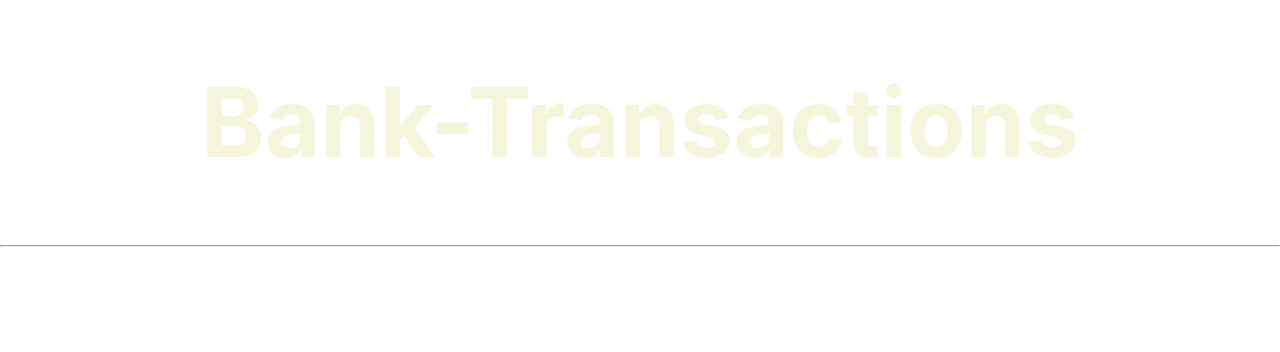
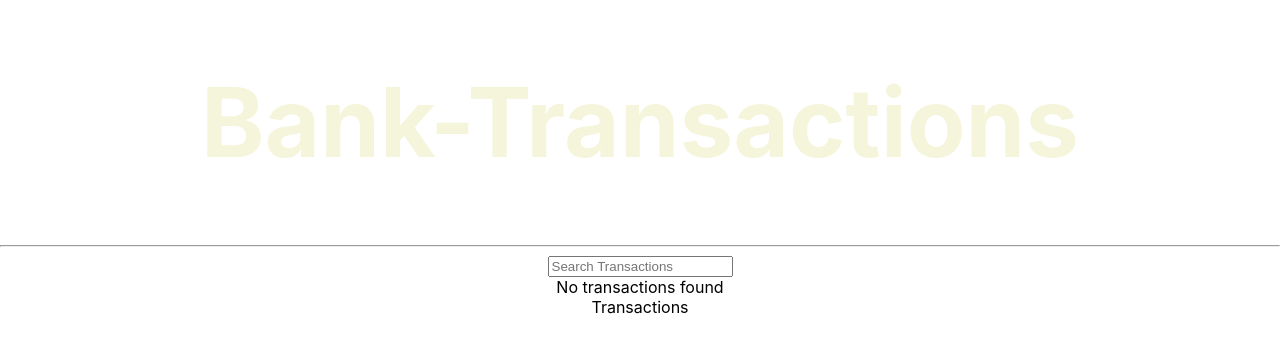
Before and after one commit to clay-boy/React-Code-Challenge1, a React (Create React App) app: page / in a window 1280 px wide. Shown: the top 352 px of the page. Built offline with nearby package versions, Linux system fonts and the light colour scheme; data requests are answered from the project's data file.

Commit message:
added filter method and handle submit

```diff
--- a/src/App.css
+++ b/src/App.css
@@ -40,4 +40,5 @@
   color: beige;
   font-size: 6em;
   text-align: center;
+  shape-margin: 25em;
 }
--- a/src/components/App.js
+++ b/src/components/App.js
@@ -1,6 +1,8 @@
 import { useEffect, useState } from "react";
 import "../App.css";
 import Transactions from "./Transactions";
+import Tables from "./Tables";
+import Filter from "./Filter";
 function App() {
   const [transactions, setTransactions] = useState([]);
   useEffect(() => {
@@ -13,12 +15,13 @@ function App() {
   return (
     <div className="App">
       <h1 className="title">Bank-Transactions</h1>
+      <hr />
 
-      <ul>
+    <Filter />
+    <Tables />
+    <Transactions />
+    </div>
 
-      </ul>
-      <hr />
-    </div>
   );
 }
 export default App;
--- /dev/null
+++ b/src/components/Filter.jsx
@@ -0,0 +1,16 @@
+import React from "react";
+//functional component that accepts a prop when called onFilter
+const Filter = ({onFilter})=>{
+    const handleFilterChange = (e) =>{
+
+        onFilter(e.target.value);//current value of the input field
+    }
+
+    //return JSX element
+    return (
+        <input type="text"
+        placeholder="Search Transactions"
+         onChange={handleFilterChange}  />
+    );
+};
+export default Filter;
--- /dev/null
+++ b/src/components/Tables.jsx
@@ -0,0 +1,40 @@
+import React from "react";
+
+function Tables({ transactions }) {
+  //checks if transactions prop is null
+  if (!transactions) {
+    //if transactions is null return "No transactions found" message.
+    return <div>No transactions found</div>;
+  }
+
+  return (
+    <div>
+      <table>
+        <thead>
+          <tr>
+            <th>Date</th>
+            <th>Description</th>
+            <th>Category</th>
+            <th>Amount</th>
+          </tr>
+        </thead>
+
+        <tbody>
+          {/*iterates over the transactions array*/}
+          {transactions.map((transaction, index) => (
+            <tr key={transaction.id}>
+              {/*display*/}
+              <td>{transaction.date}</td>
+              <td>{transaction.description}</td>
+              <td>{transaction.category}</td>
+              <td>{transaction.amount}</td>
+              <td></td>
+            </tr>
+          ))}
+        </tbody>
+      </table>
+    </div>
+  );
+}
+
+export default Tables;
--- a/src/components/Transactions.js
+++ b/src/components/Transactions.js
@@ -9,11 +9,10 @@ const Transactions = ({Transactions}) => {
 
     })
 
-      // Handle form submition
      const handleSubmit =(e) => {
         e.preventDefault() // Prevent the default form submission
 
-        onsubmit({transactionsData});
+        onsubmit({TransactionsData});
 
         setCategories("");
         setDescription("");
```
